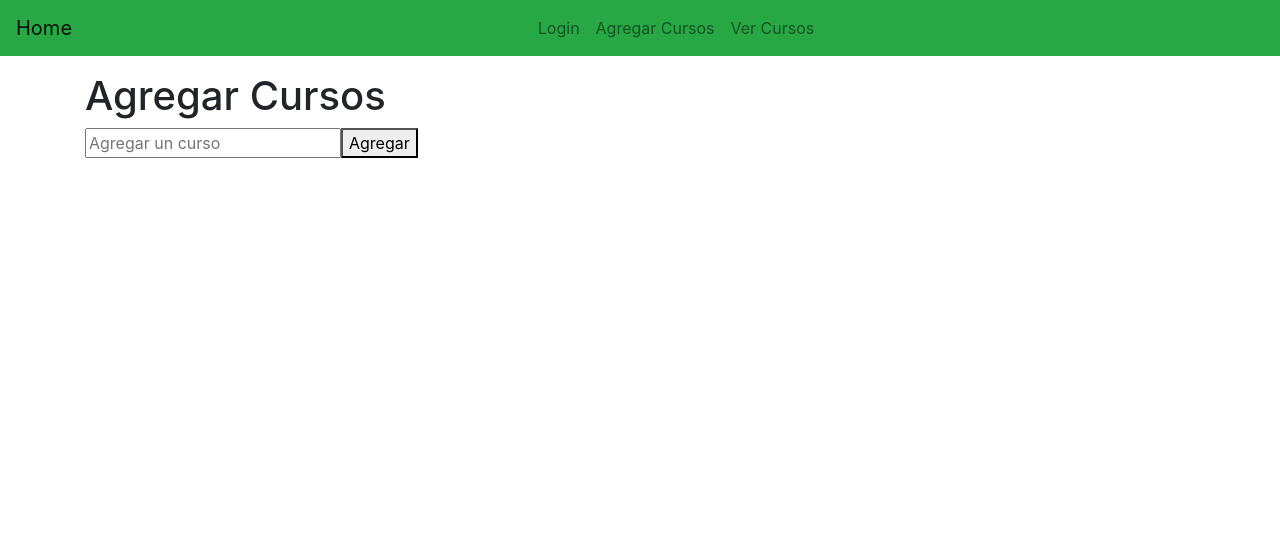
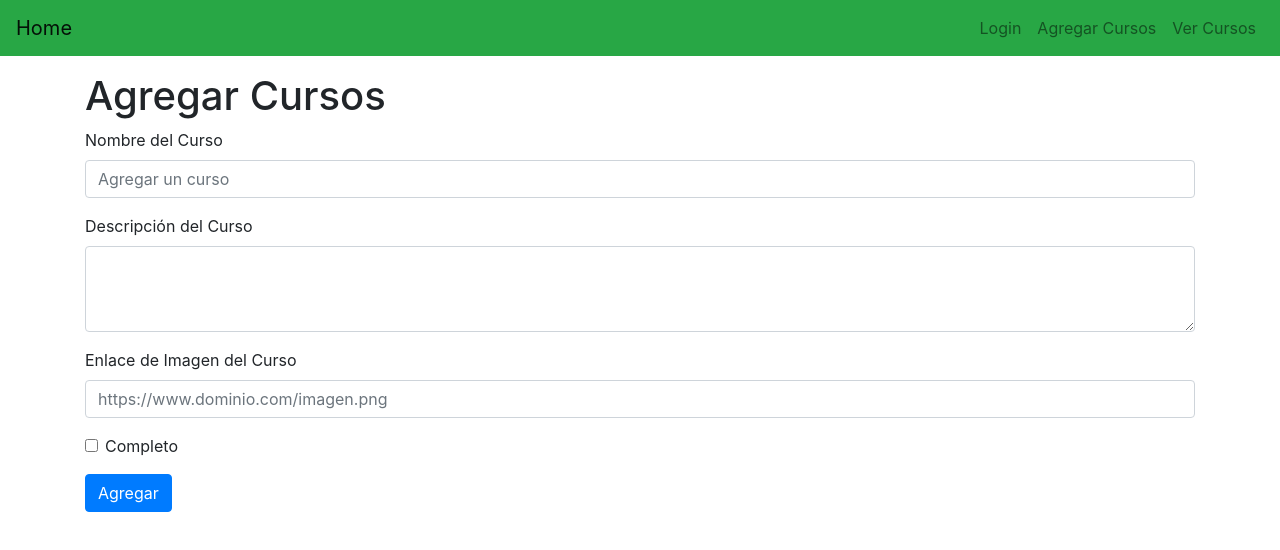
Before and after one commit to JuanDuran85/Martes_AppTodo, a Vue app: page /agregar in a window 1280 px wide. Shown: the top 550 px of the page. Built offline with nearby package versions, Linux system fonts and the light colour scheme.

Commit message:
cambios de estilos y store

```diff
--- a/src/components/Navegacion.vue
+++ b/src/components/Navegacion.vue
@@ -6,7 +6,7 @@
             <span class="navbar-toggler-icon"></span>
         </button>
         <div class="collapse navbar-collapse" id="navbarNav">
-            <ul class="navbar-nav mx-auto">
+            <ul class="navbar-nav ml-auto">
                 <li class="nav-item">
                     <router-link class="nav-link" to="/login">Login</router-link>
                 </li>
--- a/src/components/TodoAdd.vue
+++ b/src/components/TodoAdd.vue
@@ -1,8 +1,25 @@
 <template>
   <div>
     <h1>{{ titulo }}</h1>
-    <input type="text" v-model="agregar" placeholder="Agregar un curso" />
-    <button @click="agregarCurso">Agregar</button>
+    <form>
+      <div class="form-group">
+        <label for="nombrecurso">Nombre del Curso</label>
+        <input type="text" class="form-control" v-model="agregar" placeholder="Agregar un curso">
+      </div>
+      <div class="form-group">
+        <label for="exampleFormControlTextarea1">Descripción del Curso</label>
+        <textarea class="form-control" rows="3" v-model="descripcion"></textarea>
+      </div>
+      <div class="form-group">
+        <label for="nombrecurso">Enlace de Imagen del Curso</label>
+        <input type="text" class="form-control" v-model="imagen" placeholder="https://www.dominio.com/imagen.png">
+      </div>
+      <div class="form-group form-check">
+        <input type="checkbox" class="form-check-input" v-model="completo">
+        <label class="form-check-label" for="exampleCheck1">Completo</label>
+      </div>
+      <button type="submit" class="btn btn-primary" @click.prevent="agregarCurso">Agregar</button>
+    </form>
   </div>
 </template>
 
@@ -13,13 +30,25 @@ export default {
     return {
       titulo: "Agregar Cursos",
       agregar: "",
+      descripcion: "",
+      imagen: "",
+      completo: false
     };
   },
   methods: {
     agregarCurso() {
-      if (this.agregar) {
-        this.$store.dispatch("agregarCursoVuex", this.agregar);
-        //this.agregar = "";
+      let datosCompletos = {
+        name: this.agregar,
+        image: this.imagen,
+        description: this.descripcion,
+        completed: this.completo
+      }
+      if (this.agregar && this.descripcion && this.imagen) {
+        this.$store.dispatch("agregarCursoVuex", datosCompletos);
+        this.agregar = "";
+        this.imagen = "";
+        this.completo = false;
+        this.descripcion = "";
         console.log("Curso agregado a la lista");
       } else {
         console.log("Ingrese un curso");
--- a/src/components/TodoLista.vue
+++ b/src/components/TodoLista.vue
@@ -4,10 +4,18 @@
       <div class="row">
         <div class="col-12 col-sm-12 col-md-6 col-lg-4 col-xl-4 my-3" v-for="(curso,index) in traerCursos" :key="index">
             <div class="card" :class="{gradiente: curso.completed}">
+                <div class="w-100">
+                    <img :src="curso.image" class="card-img-top img_wh" :alt="curso.name">
+                </div>
                 <div class="card-body">
                     <h5 class="card-title" v-text="curso.name"></h5>
-                    <h6 class="card-subtitle mb-2 text-muted">{{curso.id}}</h6>
-                    <p class="card-text">El curso esta terminado: {{curso.completed ? 'Si': 'No'}}</p>
+                    <p class="card-text" v-text="curso.description"></p>
+                </div>
+                <ul class="list-group list-group-flush">
+                    <li class="list-group-item" :class="{gradiente: curso.completed}">El curso esta terminado: {{curso.completed ? 'Si': 'No'}}</li>
+                    <li class="list-group-item" :class="{gradiente: curso.completed}">Precio</li>
+                </ul>
+                <div class="card-body">
                     <button type="button" class="btn btn-success mx-2" @click="completado(curso.id)">{{curso.completed ? 'Acualizado' : 'Actualizar'}}</button>
                     <button @click="eliminarCurso(curso.id)" type="button" class="btn btn-danger mx-2">Eliminar</button>
                 </div>
@@ -44,4 +52,7 @@ export default {
         background: -webkit-linear-gradient(to right, #3fada8, #808080);  /* Chrome 10-25, Safari 5.1-6 */
         background: linear-gradient(to right, #3fada8, #808080); /* W3C, IE 10+/ Edge, Firefox 16+, Chrome 26+, Opera 12+, Safari 7+ */
     }
+    .img_wh {
+        height: 25vh;
+    }
 </style>
--- a/src/store/store.js
+++ b/src/store/store.js
@@ -9,11 +9,15 @@ export default new Vuex.Store({
       {
         id: 0,
         name: 'VueJS',
+        description: 'The Progressive JavaScript Framework',
+        image: 'https://vuejs.org/images/logo.png?_sw-precache=cf23526f451784ff137f161b8fe18d5a',
         completed: false
       },
       {
         id: 1,
         name: 'ReactJS',
+        description: 'Una biblioteca de JavaScript para construir interfaces de usuario',
+        image: 'https://miro.medium.com/max/700/1*dLaDL-lSN0iprzmOpmM7zQ.png',
         completed: false
       }
     ]
@@ -26,11 +30,9 @@ export default new Vuex.Store({
   mutations: {
     almacenandoCurso(state, recibidoCursoActions){
       let idNuevo = Math.floor(Math.random()*10);
-      console.log(idNuevo)
 
       while (idNuevo > -1){
         let busqueda = state.cursosLista.find(result => result.id == idNuevo);
-        console.log(busqueda)
         if (busqueda == undefined){
           break;
         } else if (busqueda.id == idNuevo){
@@ -40,8 +42,10 @@ export default new Vuex.Store({
 
       let curso_temporal = {
         id: idNuevo,
-        name: recibidoCursoActions,
-        completed: false
+        name: recibidoCursoActions.name,
+        image: recibidoCursoActions.image,
+        description: recibidoCursoActions.description,
+        completed: recibidoCursoActions.completed
       }
       state.cursosLista.unshift(curso_temporal);
     },
```
